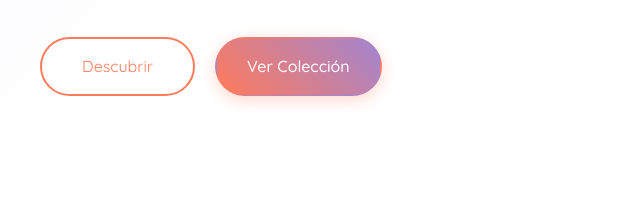
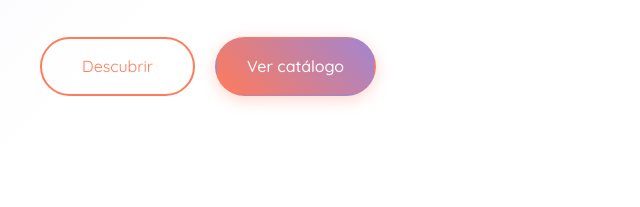
Before and after one commit to mmaquera/happy-baby-style-web, a website: page index.html in a window 1280 px wide. Shown: the part 577-784 px from the top of the page, 0-640 px from the left. Drawn offline with Linux system fonts and the light colour scheme.

Commit message:
feat: actualizar enlace de catálogo y renombrar botón a 'Ver catálogo'

```diff
--- a/index.html
+++ b/index.html
@@ -163,7 +163,7 @@
                 <p>Menos adornos, más comodidad. Descubre nuestra colección de prendas suaves y naturales, diseñadas con amor para los momentos más importantes.</p>
                 <div class="hero-buttons">
                     <a href="#productos" class="cta-button">Descubrir</a>
-                    <a href="https://www.canva.com/design/example" target="_blank" class="hero-collection-button">Ver Colección</a>
+                    <a href="https://www.canva.com/design/DAGvKF5Dvd8/_p2W-yu-D6-PoUPCWWpWNg/view?utm_content=DAGvKF5Dvd8&utm_campaign=designshare&utm_medium=link2&utm_source=uniquelinks&utlId=h097abbc6cd" target="_blank" class="hero-collection-button">Ver catálogo</a>
                 </div>
             </div>
             <div class="hero-image">
```
